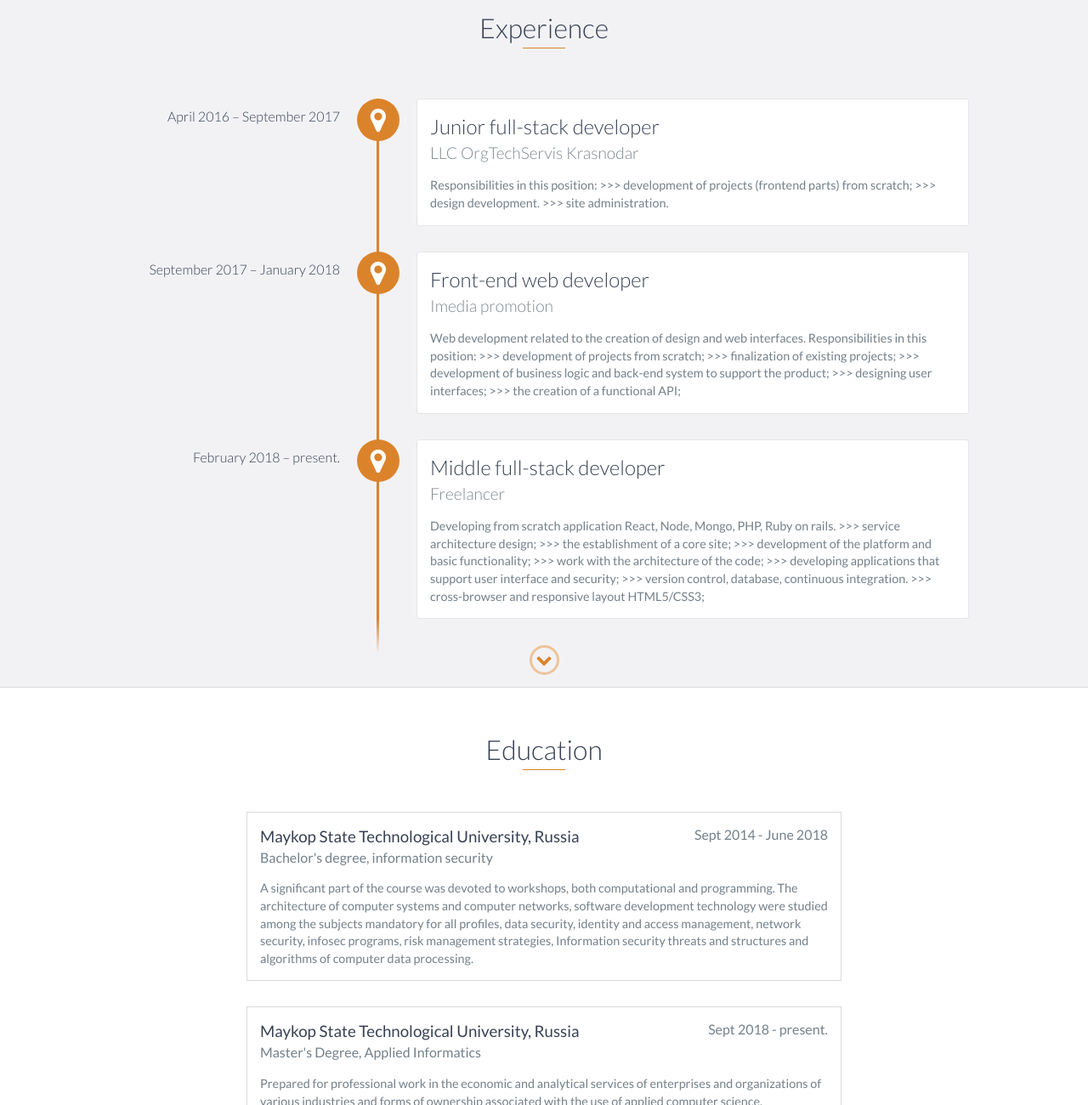
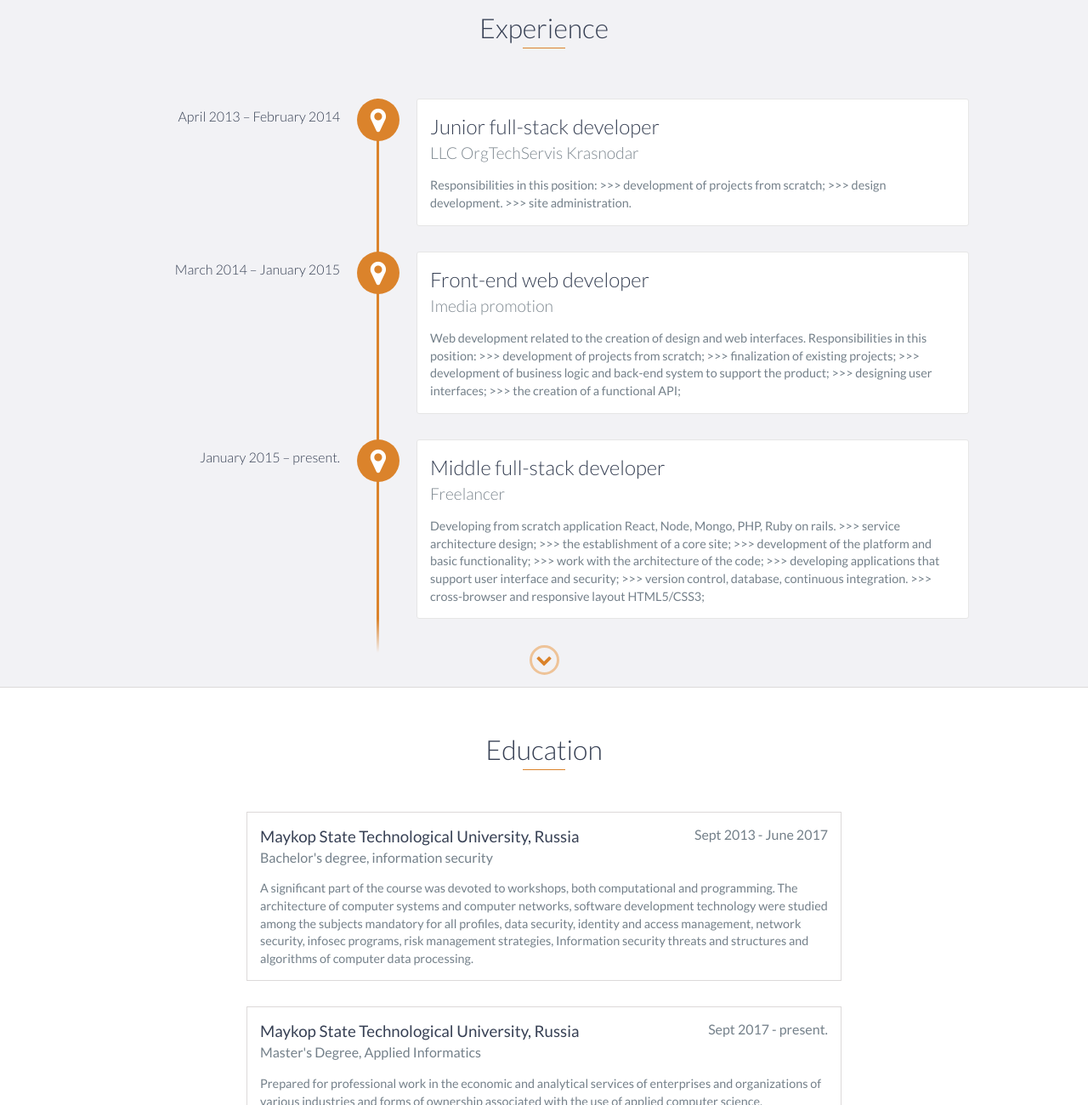
Before and after one commit to Gu4etl/Gu4etl.github.io, a website: page index.html in a window 1280 px wide. Shown: the part 1640-2940 px from the top of the page at 85% size. Drawn offline with nearby package versions, Linux system fonts and the light colour scheme.

Commit message:
experience fix

```diff
--- a/index.html
+++ b/index.html
@@ -99,26 +99,23 @@
     <div id="experience" class="background-alt">
         <h2 class="heading">Experience</h2>
         <div id="experience-timeline">
-            <div data-date="April 2016 – September 2017">
+            <div data-date="April 2013 – February 2014">
                 <h3>Junior full-stack developer</h3>
                 <h4>LLC OrgTechServis Krasnodar</h4>
                 <p>
                     Responsibilities in this position:
-                    >>> development of projects
-                    (frontend parts) from scratch;
-
+                    >>> development of projects from scratch;
                     >>> design development.
                     >>> site administration.
                 </p>
             </div>
 
-            <div data-date="September 2017 – January 2018">
+            <div data-date="March 2014 – January 2015">
                 <h3>Front-end web developer</h3>
                 <h4>Imedia promotion</h4>
                 <p>
                     Web development related to the creation of design and web interfaces. Responsibilities in this position:
-                    >>> development of projects
-                    from scratch;
+                    >>> development of projects from scratch;
                     >>> finalization of existing projects;
                     >>> development of business logic
                     and back-end system to
@@ -128,7 +125,7 @@
                 </p>
             </div>
 
-            <div data-date="February 2018 – present.">
+            <div data-date="January 2015 – present.">
                 <h3>Middle full-stack developer</h3>
                 <h4>Freelancer</h4>
                 <p>
@@ -170,7 +167,7 @@
         <h2 class="heading">Education</h2>
         <div class="education-block">
             <h3>Maykop State Technological University, Russia</h3>
-            <span class="education-date">Sept 2014 - June 2018</span>
+            <span class="education-date">Sept 2013 - June 2017</span>
             <h4>Bachelor's degree, information security</h4>
             <p>
                 A significant part of the course was devoted to workshops, both computational and programming.
@@ -182,7 +179,7 @@
 
         <div class="education-block">
             <h3>Maykop State Technological University, Russia</h3>
-            <span class="education-date">Sept 2018 - present.</span>
+            <span class="education-date">Sept 2017 - present.</span>
             <h4>Master's Degree, Applied Informatics</h4>
             <p>
                 Prepared for professional work in the economic and analytical services of
```
